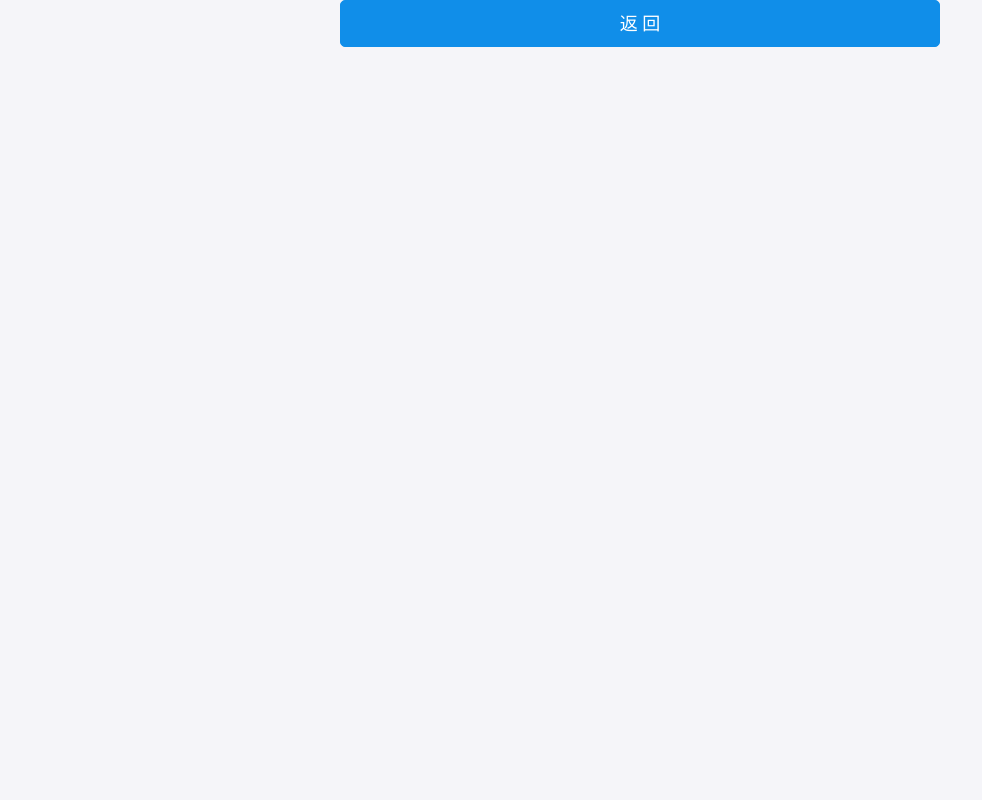
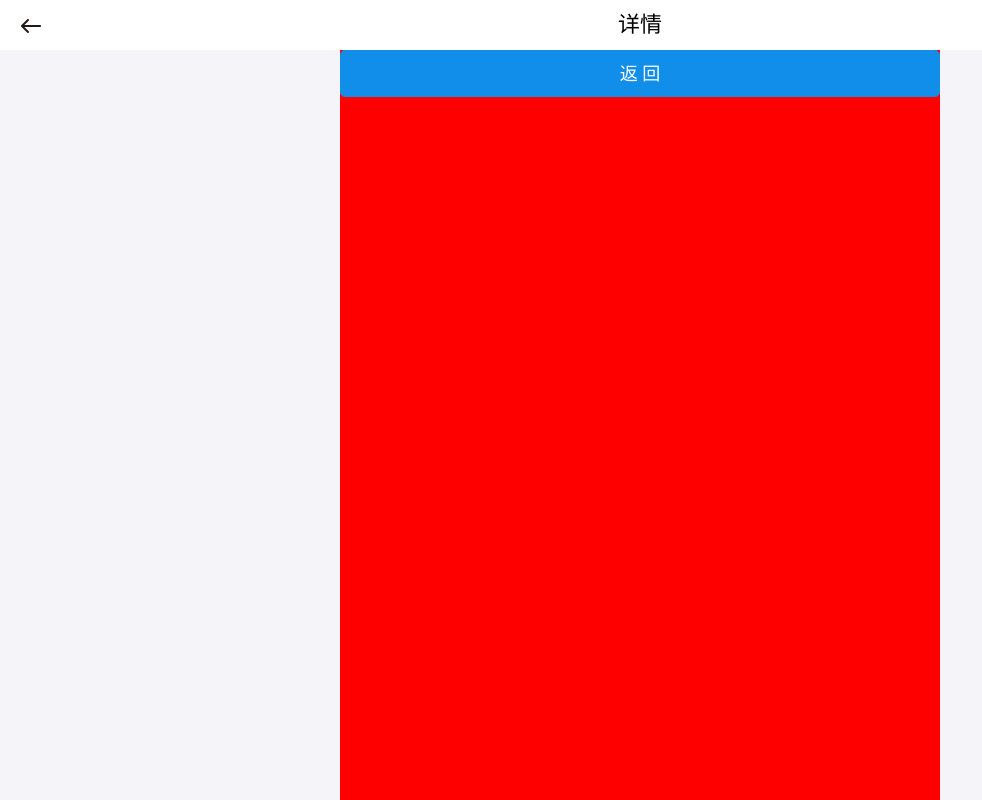
Before and after one commit to lvpangpang/childhood, a React app in the folder client/: page /detail in a window 1280 px wide. Shown: the top 800 px of the page, without its empty margins (0-982 px from the left). Built offline with nearby package versions, Linux system fonts and the light colour scheme.

Commit message:
细节修改

```diff
--- a/client/src/common/Header/index.less
+++ b/client/src/common/Header/index.less
@@ -1,5 +1,6 @@
 .com-header {
   position: fixed;
+  z-index: 100;
   left: 0;
   top: 0;
   width: 100%;
--- a/client/src/config/apiDomain.ts
+++ b/client/src/config/apiDomain.ts
@@ -4,7 +4,7 @@ const isDev = /devcf.shandiantech.com/.test(HOST)
 const isProd = /cf.shandiantech.com/.test(HOST)
 
 const API_HOST_MAP = {
-  dev: 'http://192.168.2.57:3000',
+  dev: 'http://192.168.2.52:3000',
   prod: 'http://116.62.139.102:3000'
 }
 
--- a/client/src/index.less
+++ b/client/src/index.less
@@ -4,6 +4,7 @@ body {
   position: relative;
   max-width: 600px;
   margin: 0 auto;
+  padding-top: 50px;
 }
 * {
   padding: 0;
--- a/client/src/pages/detail/index.less
+++ b/client/src/pages/detail/index.less
@@ -0,0 +1,4 @@
+.detail-box {
+  height: 1000px;
+  background: red;
+}
--- a/client/src/pages/detail/index.tsx
+++ b/client/src/pages/detail/index.tsx
@@ -2,12 +2,18 @@ import React from 'react';
 
 import { Button } from 'antd-mobile';
 
+import Header from '@/common/Header';
 import './index.less';
 
 function Index(props) {
-  return <div className='home-box'>
-    <Button type='primary' onClick={()=>{window.history.back()}}>返回</Button>
-  </div>
+  return(
+    <div className='detail-box'>
+      <Header
+        title='详情'
+      ></Header>
+      <Button type='primary' onClick={()=>{window.history.back()}}>返回</Button>
+    </div>
+  )
 }
 
 export default Index;
--- a/client/src/pages/home/Upload/index.tsx
+++ b/client/src/pages/home/Upload/index.tsx
@@ -33,7 +33,7 @@ function Upload(prop: Prop) {
             url: API.upload,
             data: formData
           });
-          res.push(data)
+          res.push(data);
         } catch(err) {
           setLoading(false);
         }
@@ -58,6 +58,9 @@ function Upload(prop: Prop) {
 
   const submit = async () => {
     setLoading(true);
+    fileList && fileList.forEach((item) => {
+      delete item.tempUrl;
+    });
     const data = await request({
       method: 'post',
       url: API.dailyAdd,
@@ -83,8 +86,8 @@ function Upload(prop: Prop) {
       </Button> : <div className='publish-box'>
         <div className='file-list'>{
           fileList.map((item, index) => {
-            return <div className='upload-item' key={item.url}>
-              <img src={item.url}></img>
+            return <div className='upload-item' key={item.tempUrl}>
+              <img src={item.tempUrl}></img>
               <p onClick={() => {del(index)}}>删除</p>
             </div>
           })
--- a/client/src/pages/home/index.tsx
+++ b/client/src/pages/home/index.tsx
@@ -14,11 +14,6 @@ function Index(props) {
   const [baby, setBaby] = useState({});
   const [showUpload, setShowUpload] = useState(false);
   const [data, setData] = useState([]);
-
-  const daysToMonth = useCallback((days) => {
-    return days>30 ? Math.floor(days/30) + '个月' + days % 30 + '天' : days + '天';
-
-  }, []);
 
   const getData = useCallback(async() => {
     const data = await request({
@@ -47,9 +42,6 @@ function Index(props) {
   useEffect(() => {
     getData();
     getList();
-    document.querySelector('#wrapper').addEventListener('scroll', function() {
-      console.log(123);
-    }, false)
   }, []);
 
 
--- a/client/src/router/index.js
+++ b/client/src/router/index.js
@@ -21,18 +21,18 @@ const ANIMATION_MAP = {
 }
 
 const Routes = withRouter(({location, history}) => (
-  <TransitionGroup
-    id='wrapper'
-    className={'router-wrapper-box'}
-    childFactory={child => React.cloneElement(
-      child,
-      {classNames: ANIMATION_MAP[history.action]}
-    )}
-  >
-    <CSSTransition
-      timeout={500}
-      key={location.pathname}
-    >
+  // <TransitionGroup
+  //   id='wrapper'
+  //   className={'router-wrapper-box'}
+  //   childFactory={child => React.cloneElement(
+  //     child,
+  //     {classNames: ANIMATION_MAP[history.action]}
+  //   )}
+  // >
+  //   <CSSTransition
+  //     timeout={500}
+  //     key={location.pathname}
+  //   >
       <Switch location={location}>
         {
           RouterConfig.map((item) => {
@@ -42,19 +42,14 @@ const Routes = withRouter(({location, history}) => (
           })
         }
       </Switch>
-    </CSSTransition>
-  </TransitionGroup>
+  //   </CSSTransition>
+  // </TransitionGroup>
 ));
 
 export default function Index() {
   return (
     <BrowserRouter>
       <Routes/>
-      {/* <div className='navition-box'>
-        <Link to='/'>小家</Link>
-        <Link to='/detail'>消息</Link>
-        <Link to='/my'>我的</Link>
-      </div> */}
     </BrowserRouter>
   );
 }
--- a/client/src/router/index.less
+++ b/client/src/router/index.less
@@ -7,6 +7,7 @@
   overflow-x: hidden;
   overflow-y: auto;
   -webkit-overflow-scrolling: touch;
+  padding-top: 50px;
   .forward-enter {
     opacity: 0;
     transform: translateX(100%);
@@ -15,17 +16,6 @@
   .forward-enter-active {
     opacity: 1;
     transform: translateX(0);
-    transition: all 500ms;
-  }
-
-  .forward-exit {
-    opacity: 1;
-    transform: translateX(0);
-  }
-
-  .forward-exit-active {
-    opacity: 0;
-    transform: translateX(-100%);
     transition: all 500ms;
   }
 
@@ -39,15 +29,4 @@
     transform: translateX(0);
     transition: all 500ms;
   }
-
-  .back-exit {
-    opacity: 1;
-    transform: translateX(0);
-  }
-
-  .back-exit-active {
-    opacity: 0;
-    transform: translate(100%);
-    transition: all 500ms;
-  }
 }
```
Also changed, not shown: 1 other file (tests, documents, lock files or other folders).
